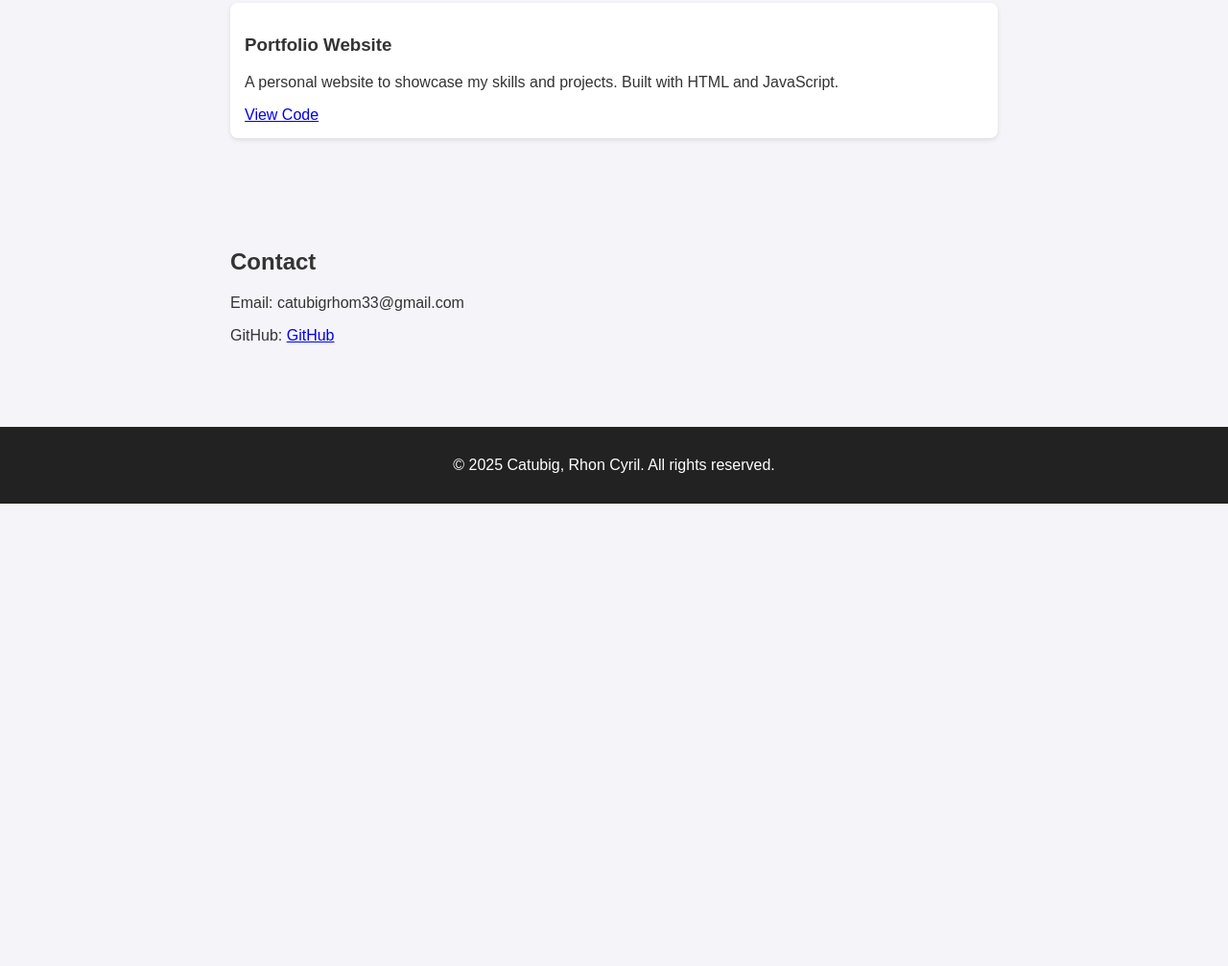
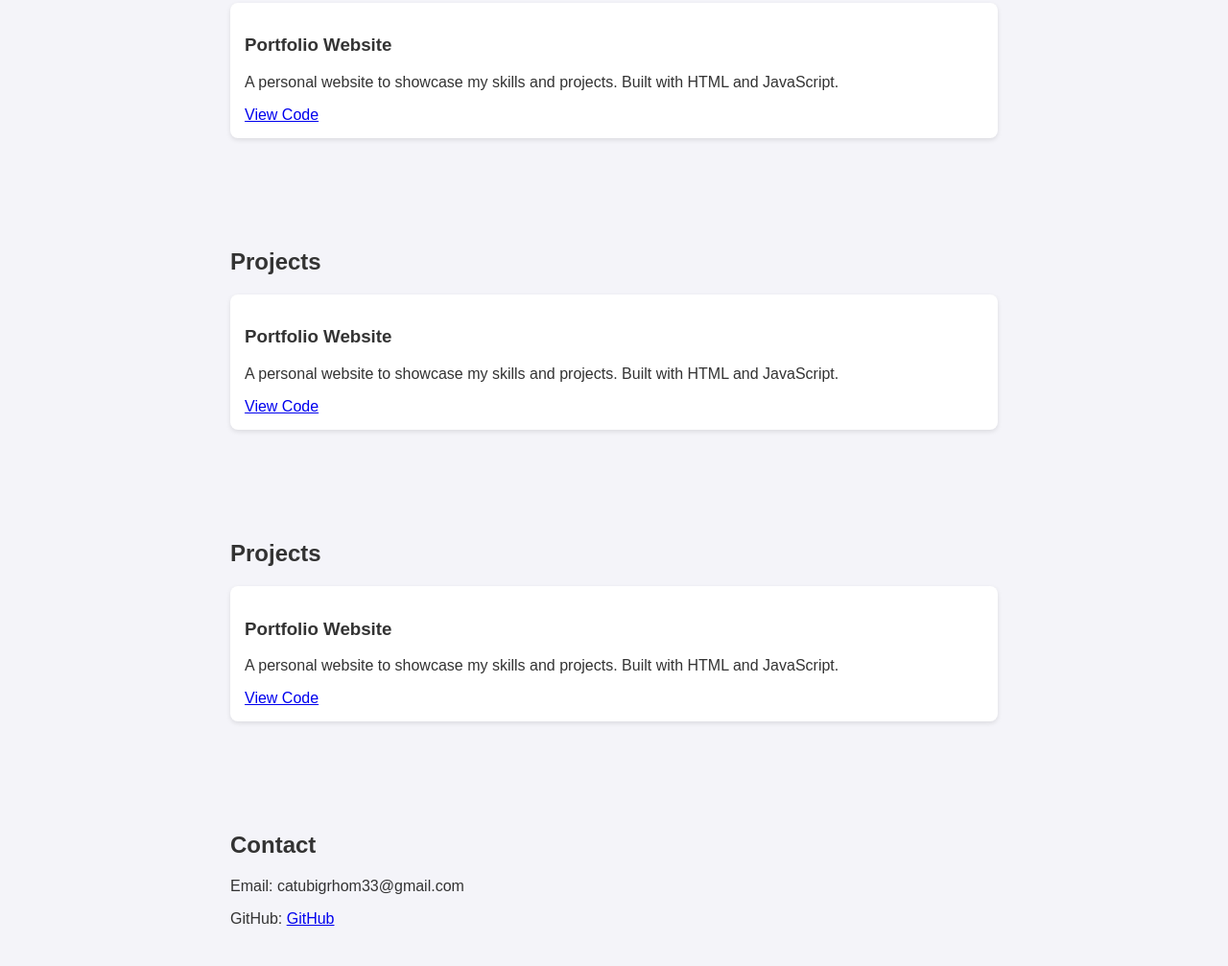
Before and after one commit to R3iden/portfolio, a plain HTML site: page portfolio-main/index.html in a window 1280 px wide. Shown: the part 558-1565 px from the top of the page at 96% size. Before the commit the page ends 1083 px from the top, so only its background shows below. Drawn offline with Linux system fonts and the light colour scheme.

Commit message:
Update index.html

```diff
--- a/portfolio-main/index.html
+++ b/portfolio-main/index.html
@@ -83,6 +83,24 @@
     </div>
   </section>
 
+  <section id="projects">
+    <h2>Projects</h2>
+    <div class="project">
+      <h3>Portfolio Website</h3>
+      <p>A personal website to showcase my skills and projects. Built with HTML and JavaScript.</p>
+      <a href="calcu.html" target="_blank">View Code</a>
+    </div>
+  </section>
+
+  <section id="projects">
+    <h2>Projects</h2>
+    <div class="project">
+      <h3>Portfolio Website</h3>
+      <p>A personal website to showcase my skills and projects. Built with HTML and JavaScript.</p>
+      <a href="login.html" target="_blank">View Code</a>
+    </div>
+  </section>
+
   <section id="contact">
     <h2>Contact</h2>
     <p>Email: catubigrhom33@gmail.com</p>
```
